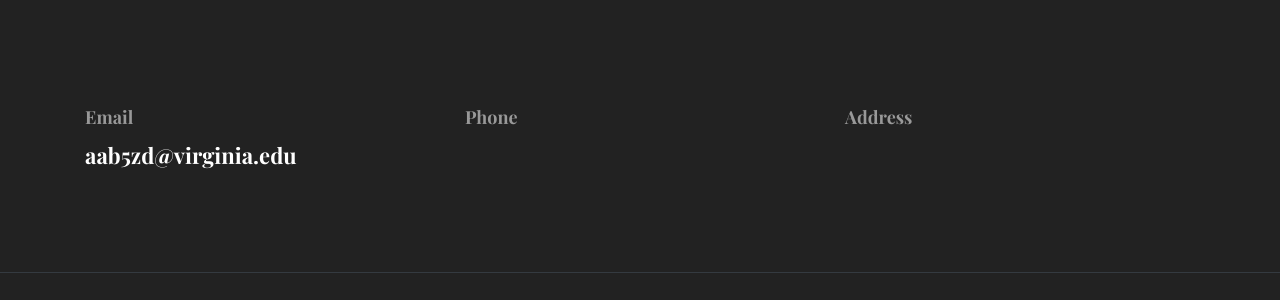
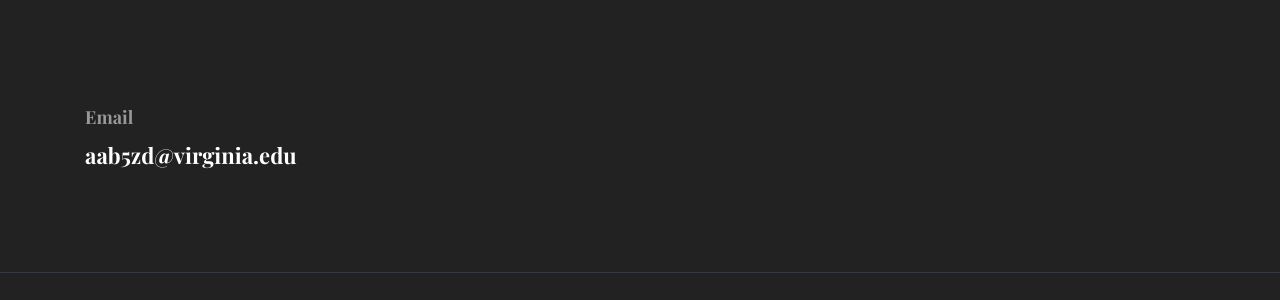
Before and after one commit to aab5zd/aab5zd.github.io, a Jekyll site: the page built from index.html, in a window 1280 px wide and 900 px high, scrolled down 3591 px. Shown: the part 488-788 px from the top of the window. Built offline with Jekyll 4.4.1, drawn with Linux system fonts in a browser that asks for light colours.

Commit message:
Update footer.html
remove adress and phone from footer

```diff
--- a/_includes/footer.html
+++ b/_includes/footer.html
@@ -6,14 +6,6 @@
         <div class="col-md-4">
           <h5 class="text-light">Email</h5>
           <p class="text-white paragraph-lg font-secondary">{{ site.data.settings.email }}</p>
-        </div>
-        <div class="col-md-4">
-          <h5 class="text-light">Phone</h5>
-          <p class="text-white paragraph-lg font-secondary">{{ site.data.settings.phone }}</p>
-        </div>
-        <div class="col-md-4">
-          <h5 class="text-light">Address</h5>
-          <p class="text-white paragraph-lg font-secondary">{{ site.data.settings.address }}</p>
         </div>
       </div>
     </div>
```
